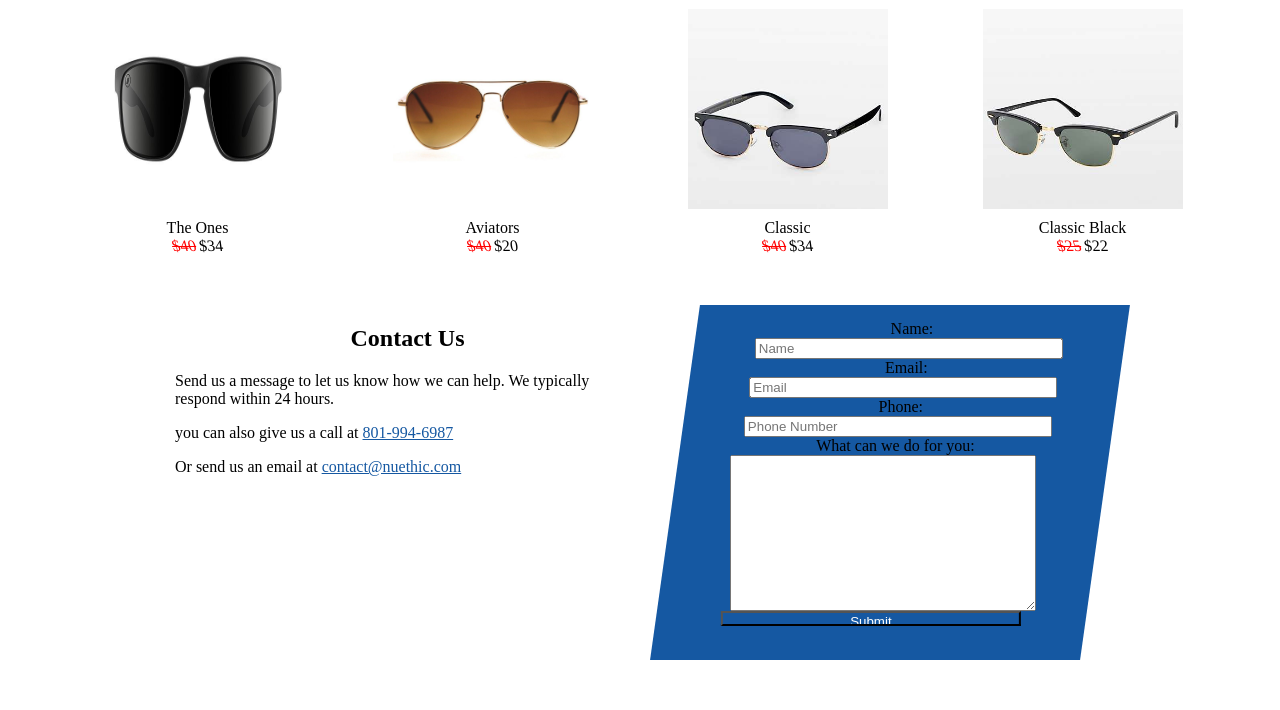
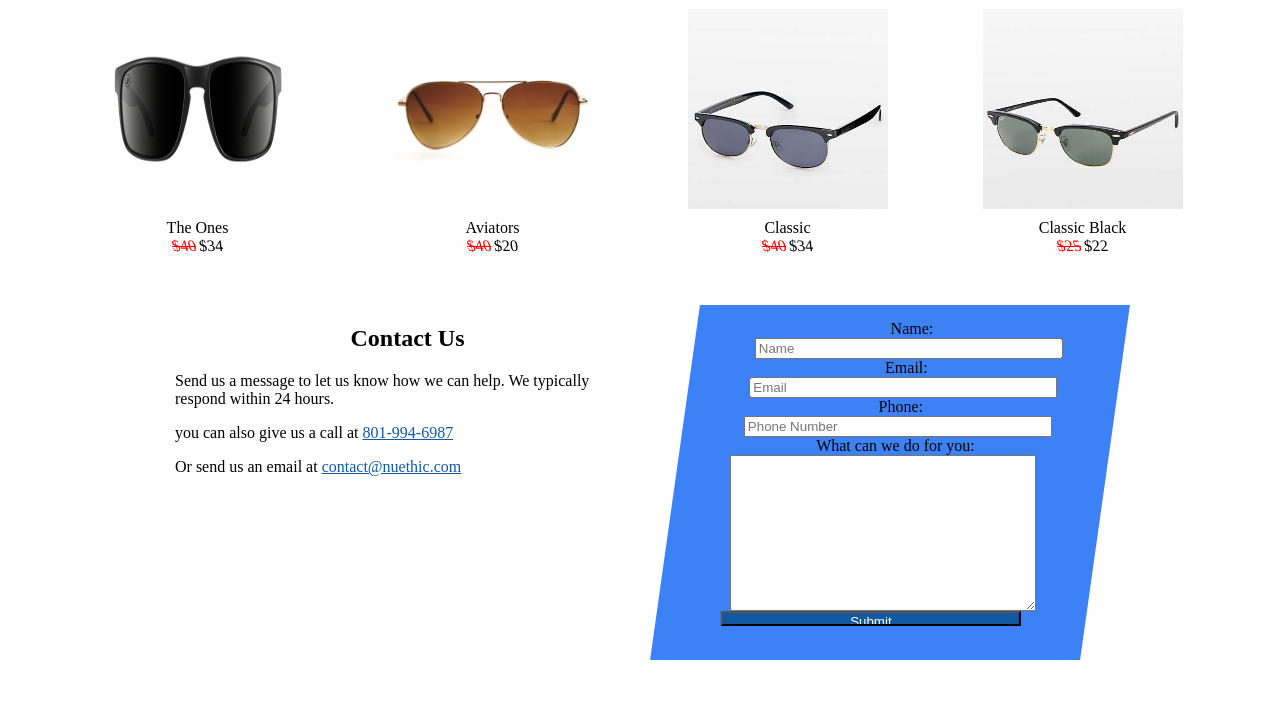
Before and after one commit to pdonohoo/nuethic, a PHP site: page / in a window 1280 px wide. Shown: the part 324-1034 px from the top of the page. Run offline with PHP 8.4, Linux system fonts and the light colour scheme.

Commit message:
added color for form

```diff
--- a/form.css
+++ b/form.css
@@ -66,7 +66,7 @@ body, html {
   display: flex;
   flex-direction: column;
   padding: 10px;
-  background-color: #1558A2;
+  background-color: #3C82F6;
   transform: skew(-8deg);
   height: 325px;
   width: 400px;
```
